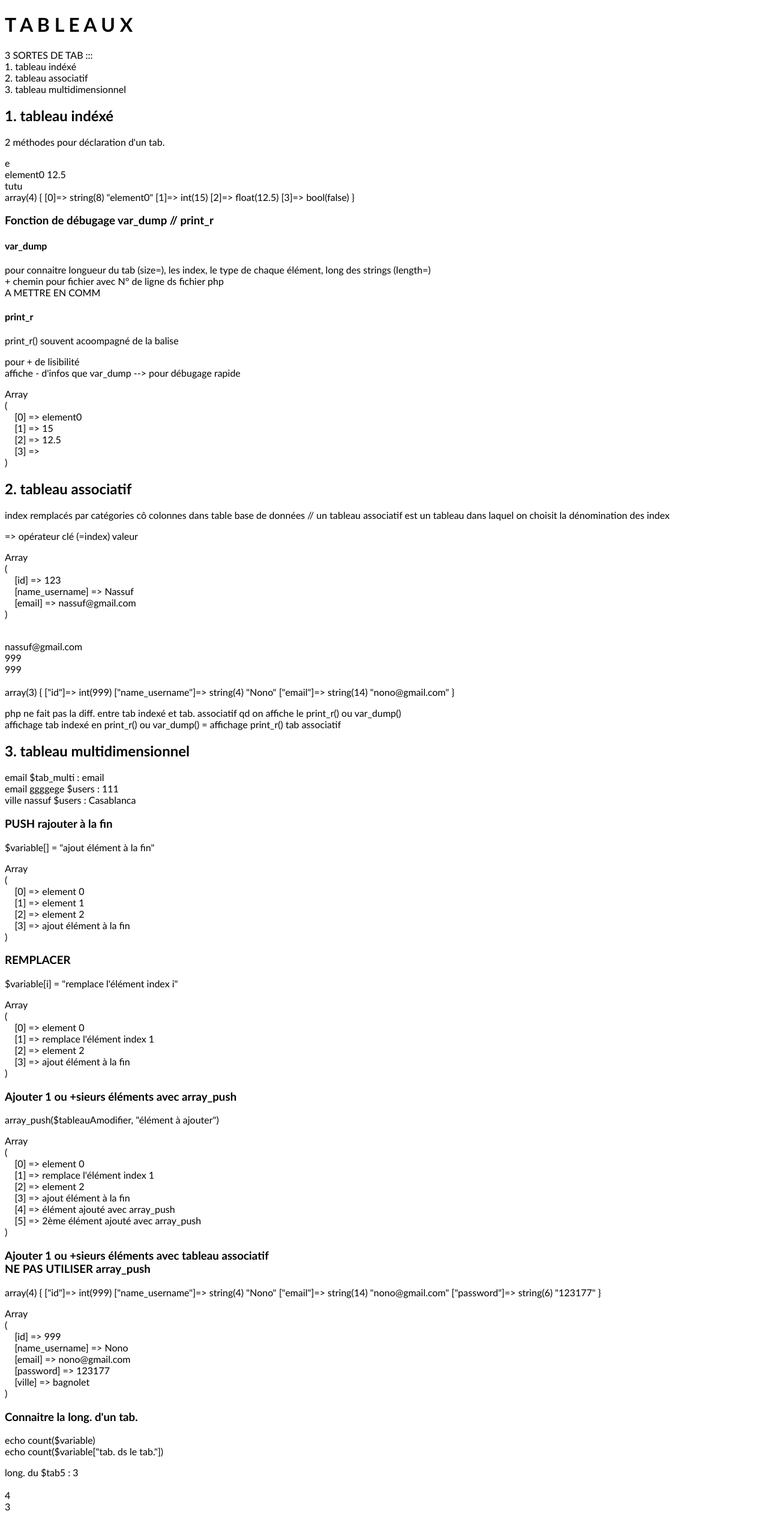
After one commit to mu93100/PHP, a PHP site: page /tableaux.php in a window 1280 px wide. The commit adds this page. Shown: the whole page at 60% size. Run offline with PHP 8.4, Linux system fonts and the light colour scheme.

Commit message:
rrrrrfin day

```diff
--- /dev/null
+++ b/tableaux.php
@@ -0,0 +1,205 @@
+<!DOCTYPE html>
+<html lang="en">
+<head>
+    <meta charset="UTF-8">
+    <meta name="viewport" content="width=device-width, initial-scale=1.0">
+    <style>*{ font-family: 'Gill Sans', 'Gill Sans MT', Calibri, 'Trebuchet MS', sans-serif;
+        ;}</style>
+    <title>Document</title>
+</head>
+<body>
+
+<h1>T A B L E A U X</h1>
+<p>3 SORTES DE TAB :::<br>1. tableau indéxé<br>2. tableau associatif<br>3. tableau multidimensionnel</p>
+
+<h2>1. tableau indéxé</h2>
+<p>2 méthodes pour déclaration d'un tab.</p>
+<?php
+function br(){
+    echo "<br>";
+}
+
+
+//array() --> Fo native de PHP
+$tab = array("element0", 15, 12.5, false);
+
+$tab2 = ["titi", "tata", "tutu"];
+echo $tab[0] [2]; // ne marche pas
+br();
+echo $tab[0] . " "  . $tab[2];
+br();
+echo $tab2[2];
+br();
+var_dump($tab);
+br();
+?>
+<h3>Fonction de débugage  var_dump  // print_r</h3>
+<h4> var_dump</h4>
+<p>pour connaitre longueur du tab (size=), les index, le type de chaque élément, long des strings (length=)<br>
++ chemin pour fichier avec N° de ligne ds fichier php<br> A METTRE EN COMM</p>
+
+<h4>print_r</h4>
+<p>print_r() souvent acoompagné de la balise<pre></pre> pour + de lisibilité <br> affiche - d'infos que var_dump --> pour débugage rapide</p>
+<?php
+echo "<pre>";
+print_r(($tab));
+echo "</pre>";
+?>
+
+
+
+<h2>2. tableau associatif</h2>
+<p> index remplacés par catégories cô colonnes dans table base de données //  un tableau associatif est un tableau dans laquel on choisit la dénomination des index
+</p>
+<p>=>   opérateur clé (=index) valeur</p>
+<?php
+
+$user1=[
+    "id"=>123,
+    "name_username"=>"Nassuf",
+    "email"=>"nassuf@gmail.com"
+];
+echo "<pre>";
+print_r($user1);
+echo "</pre>";
+br();
+echo $user1["email"];
+//Ou
+
+$user2=array(
+    "id"=>999,
+    "name_username"=>"Nono",
+    "email"=>"nono@gmail.com"
+);
+br();
+print_r($user2["id"]);
+br();
+echo $user2["id"];
+br();
+// echo $user2["id", "name_username","email"];
+br();
+var_dump($user2);
+
+echo '<p>php ne fait pas la diff. entre tab indexé et tab. associatif qd on affiche le print_r() ou var_dump()<br>
+affichage tab indexé en print_r() ou var_dump() = affichage print_r() tab associatif</p>'
+ /// FACUNDO  //  pour afficher les erreurs
+// ini_set('display_errors', 1);
+// error_reporting(E_ALL);
+/// FACUNDO
+?>
+
+<h2>3. tableau multidimensionnel</h2>
+<?php
+$tab_multi=[
+    "najiba",
+    ["email", "password"],
+    "seckene"
+];
+
+echo "email \$tab_multi : " . $tab_multi[1][0]; // --> email
+br();
+
+$users = [
+    [
+    "id" =>123,
+    "username" => "nassuf",
+    "email" => "nassuf@gmail.com",
+    "données perso" =>[
+        "age" => 35,
+        "ville" => "Casablanca"
+        ]
+    ],
+    [
+        "id" =>333,
+        "username" => "pppppu",
+        "email" => "pppppu@gmail.com",
+        "données perso" =>[
+            "age" => 55,
+            "ville" => "Montreuilm"
+        ]
+    ],
+    [
+        "id" =>111,
+        "username" => "ggggege",
+        "email" => "ggggege@gmail.com",
+        "données perso" =>[
+            "age" => 18,
+            "ville" => "Paris"
+            ]
+        ],
+];
+echo "email ggggege \$users : " . $users [2]["id"];
+br();
+echo "ville nassuf \$users : " . $users [0]["données perso"]["ville"]
+?>
+<h3>PUSH   rajouter à la fin</h3>
+<p>$variable[] = "ajout élément à la fin"</p>
+<?php
+$tab3 = ["element 0", "element 1", "element 2" ];
+$tab3[] = "ajout élément à la fin";
+echo "<pre>";
+print_r($tab3);
+echo "</pre>";
+?>
+
+<h3>REMPLACER</h3>
+<p>$variable[i] = "remplace l'élément index i" </p>
+<?php
+
+$tab3[1] = "remplace l'élément index 1";
+echo "<pre>";
+print_r($tab3);
+echo "</pre>";
+?>
+
+<h3>Ajouter 1 ou +sieurs éléments avec array_push</h3>
+<p>array_push($tableauAmodifier, "élément à ajouter") </p>
+<?php
+
+array_push($tab3, "élément ajouté avec array_push", "2ème élément ajouté avec array_push");
+echo "<pre>";
+print_r($tab3);
+echo "</pre>";
+?>
+
+<h3>Ajouter 1 ou +sieurs éléments avec tableau associatif <br> NE PAS UTILISER array_push</h3>
+<p> </p>
+<?php
+$user2 = array(
+    "id"=>999,
+    "name_username"=>"Nono",
+    "email"=>"nono@gmail.com"
+);
+$user2["password"] =  "123177";
+var_dump($user2);
+
+$user2["ville"] = "bagnolet";
+echo "<pre>";
+print_r($user2);
+echo "</pre>";
+?>
+
+<h3>Connaitre la long. d'un tab.</h3>
+<p>echo count($variable)<br>echo count($variable["tab. ds le tab."])</p>
+<?php
+$tab4 = ["element 0", "element 1", "element 2"];
+echo "long. du \$tab5 : " . count($tab4);
+br();
+
+$usernassuf = [
+    "id" =>123,
+    "username" => "nassuf",
+    "email" => "nassuf@gmail.com",
+    "données perso" =>[
+        "age" => 35,
+        "année de naissance" =>1983,
+        "ville" => "Casablanca"
+        ]
+];
+br();
+echo count($usernassuf);
+br();
+echo count($usernassuf ["données perso"]);
+?>
+</body>
+</html>
```
Also changed, not shown: exox tableaux.php (added, +132 -0 lines), premiers_pas.php (+15 -0 lines).
